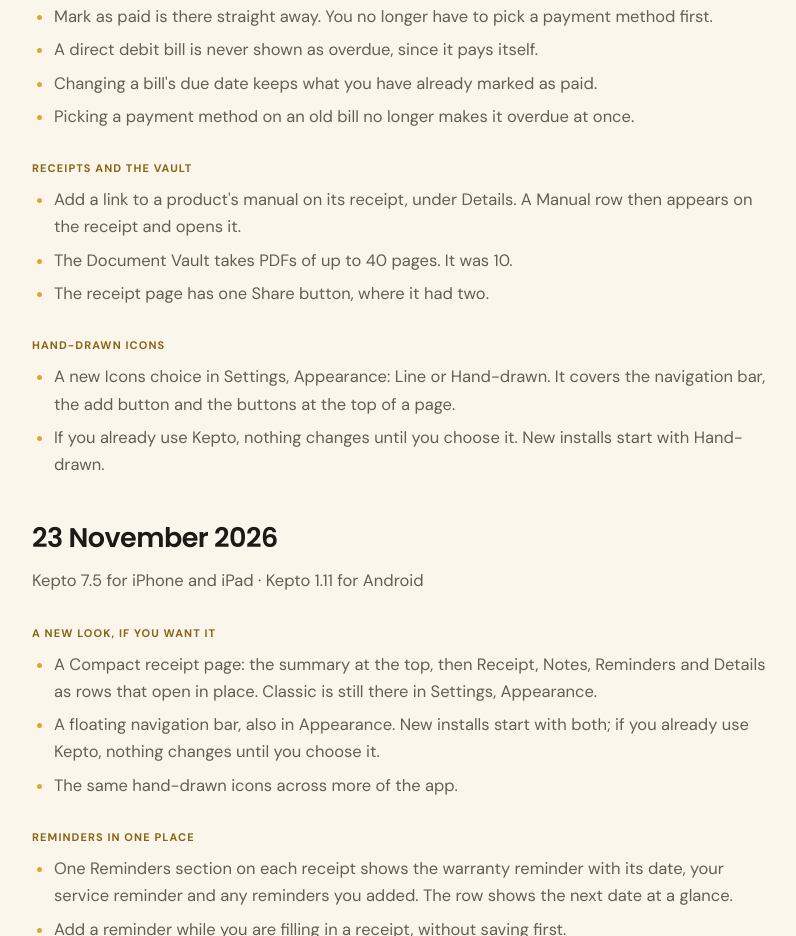
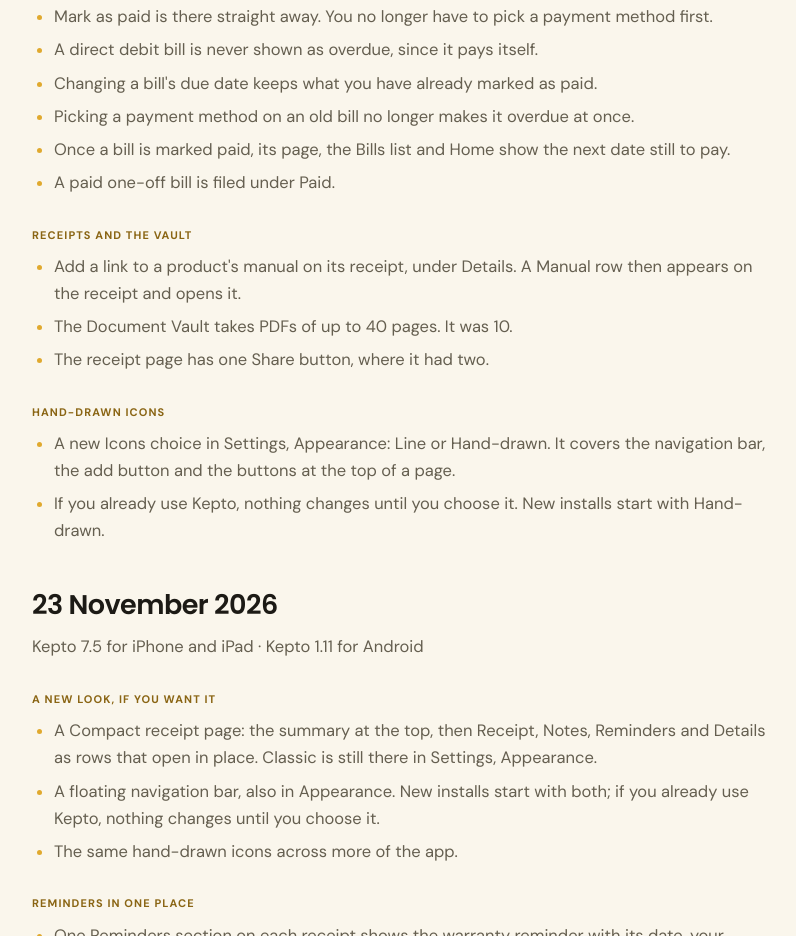
Before and after one commit to rbhaju/kepto-website-, a plain HTML site: page news/index.html in a window 1280 px wide. Shown: the part 994-1930 px from the top of the page, without its empty margins (48-844 px from the left). Drawn offline with Linux system fonts and the light colour scheme.

Commit message:
News: 7.6 / 1.12 paid-bill lines
Co-Authored-By: Claude Fable 5.2 <noreply@anthropic.com>

```diff
--- a/news/index.html
+++ b/news/index.html
@@ -87,6 +87,8 @@
       <li>A direct debit bill is never shown as overdue, since it pays itself.</li>
       <li>Changing a bill's due date keeps what you have already marked as paid.</li>
       <li>Picking a payment method on an old bill no longer makes it overdue at once.</li>
+      <li>Once a bill is marked paid, its page, the Bills list and Home show the next date still to pay.</li>
+      <li>A paid one-off bill is filed under Paid.</li>
     </ul>
 
     <span class="plat">Receipts and the vault</span>
```
